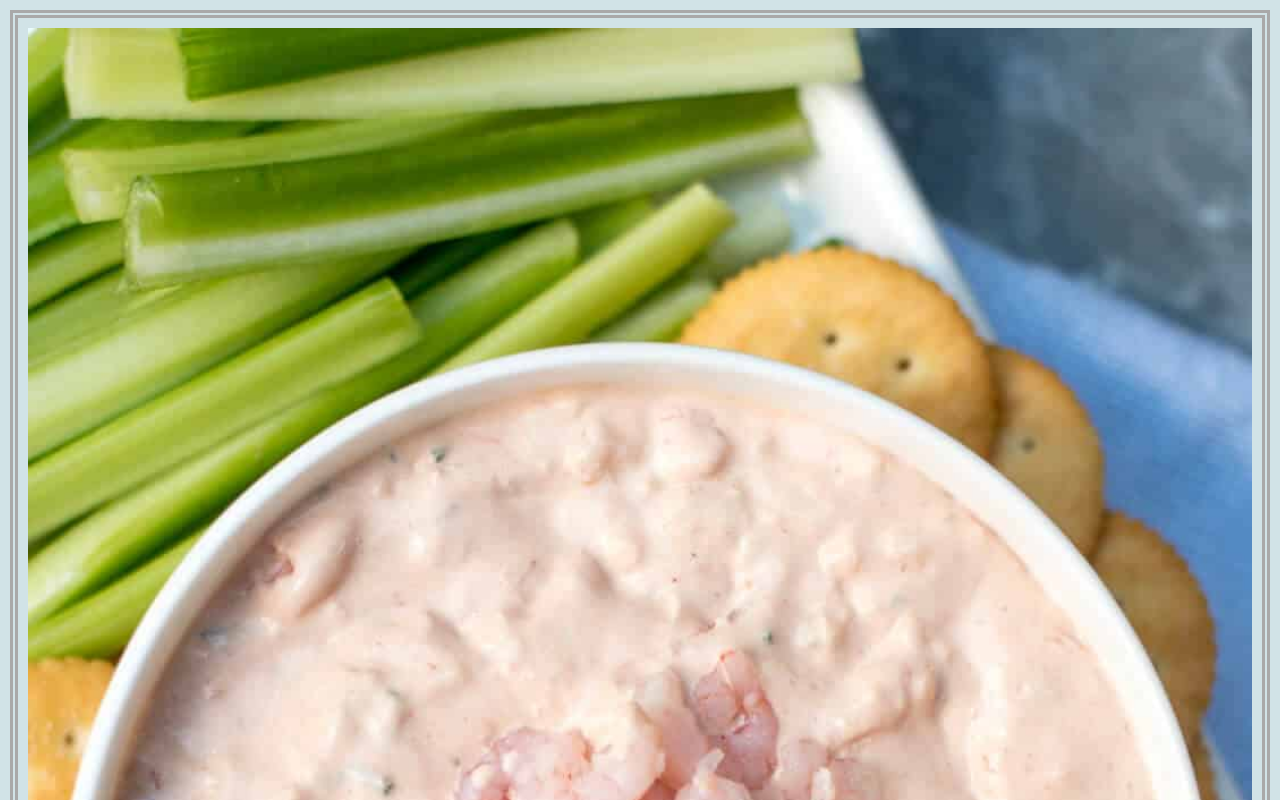
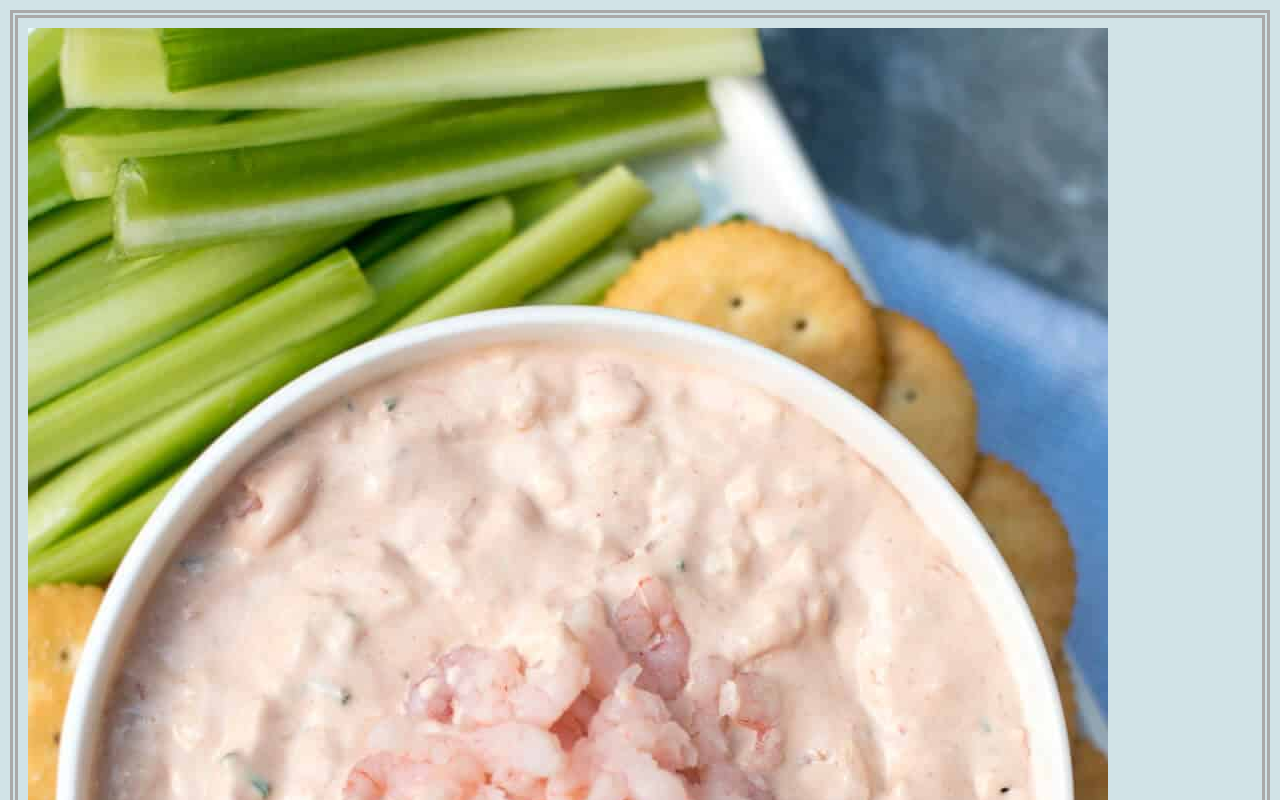
Before and after one commit to Bwilson4321/odin-recipes, a plain HTML site: page shrimp-dip.html in a window 1280 px wide. Shown: the top 800 px of the page. Drawn offline with Linux system fonts and the light colour scheme.

Commit message:
index.html

```diff
--- a/styles.css
+++ b/styles.css
@@ -5,16 +5,6 @@ body {
     border-color: darkgray;
     margin: 10px;
 
-}
-
-img{
-    height: auto;
-    width: 500px;
-}
-
-img{
-    width: 100%;
-    z-index: 0;
 }
 
 h1{
@@ -73,3 +63,7 @@ h1{
     border-color: darkgray;
     margin: 10px;
 }
+ img {
+     max-width: 100%;
+     height: auto;
+ }
```
